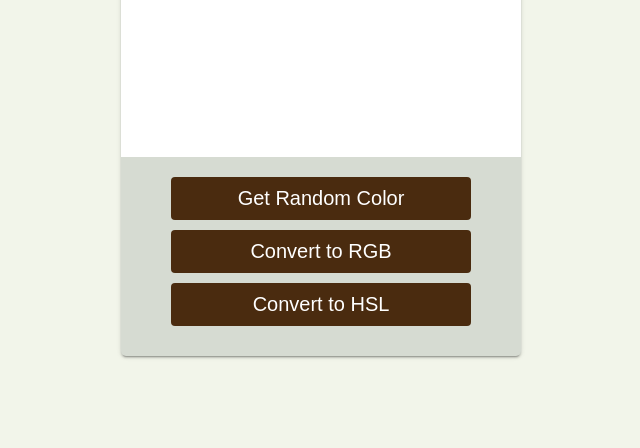
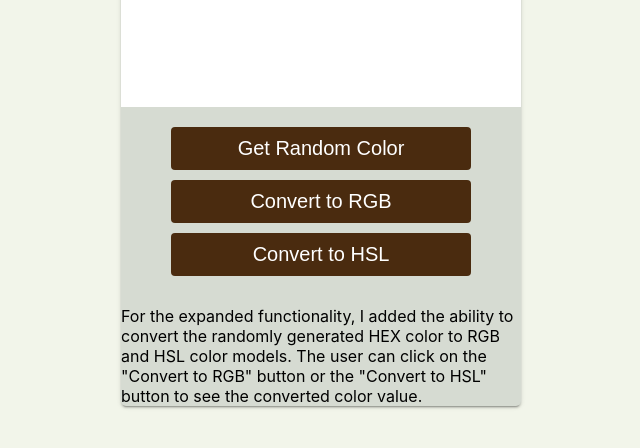
Before and after one commit to sophietluu/github.io, a plain HTML site: page wa/wa12.html in a window 1280 px wide. Shown: the part 258-706 px from the top of the page, without its empty margins (319-959 px from the left). Drawn offline with Linux system fonts and the light colour scheme; no server answers.

Commit message:
Update wa12.html

```diff
--- a/wa/wa12.html
+++ b/wa/wa12.html
@@ -20,6 +20,7 @@
                 <button type="button" id="js-convert-hex-hsl" class="button">Convert to HSL</button>
             </div>
         </div>
+        <p>For the expanded functionality, I added the ability to convert the randomly generated HEX color to RGB and HSL color models. The user can click on the "Convert to RGB" button or the "Convert to HSL" button to see the converted color value.</p>
     </div>
     <script src="../js/wa12.js"></script>
 </body>
```
